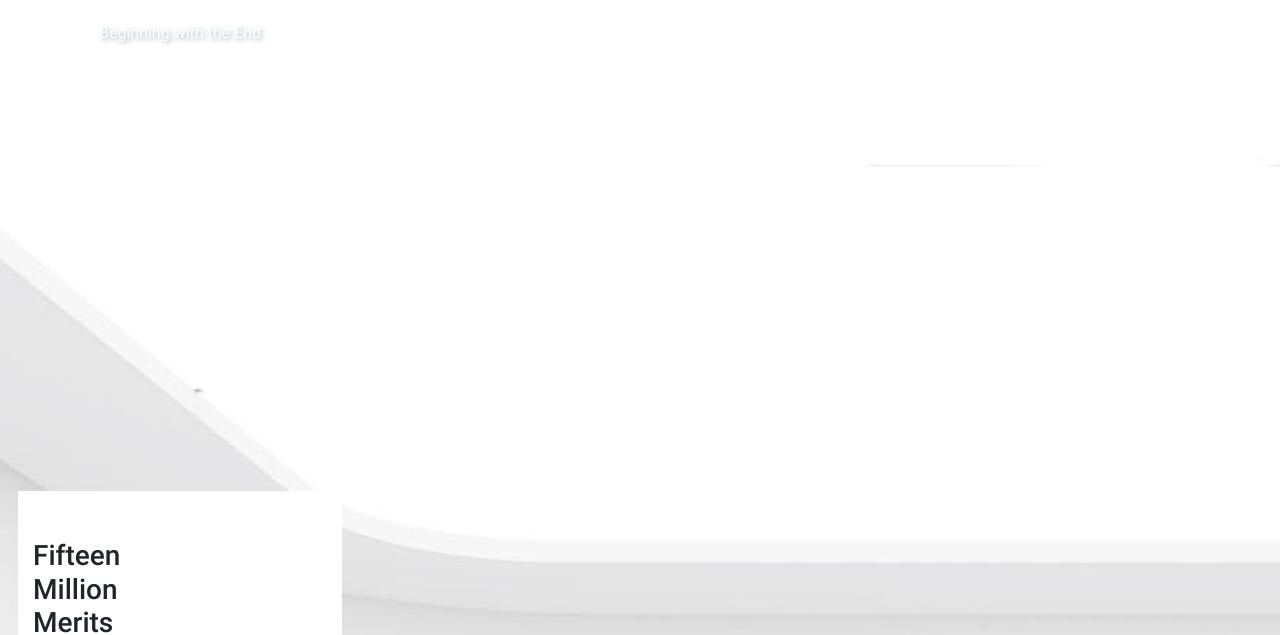
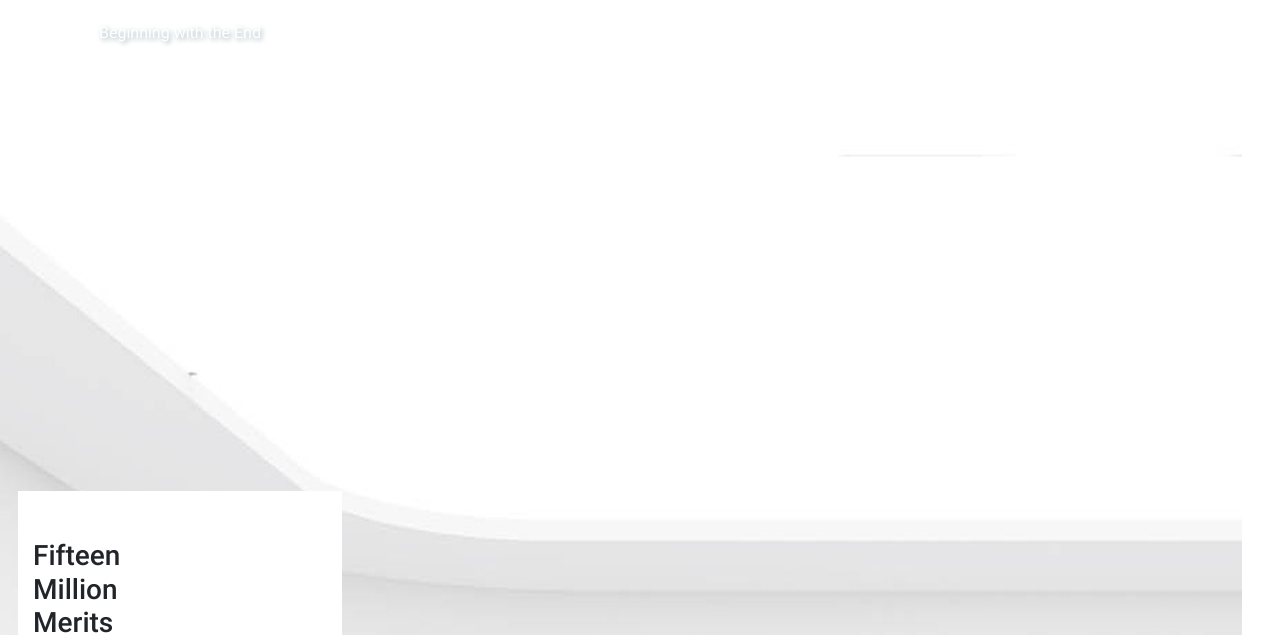
Before and after one commit to kabk/go-theses-20-emily-anderson, a plain HTML site: page future.html in a window 1280 px wide. Shown: the part 171-806 px from the top of the page. Drawn offline with Linux system fonts and the light colour scheme.

Commit message:
image fix attempt 6

```diff
--- a/future.html
+++ b/future.html
@@ -32,7 +32,7 @@
 
 <!-- Body -->
 
-<body style="background-image: url('img/future.jpg'); background-repeat: no-repeat; background-size: cover; overflow: scroll; background-attachment: fixed; width: auto; max-width: 360px ; height: auto; max-height: 780px ; position: absolute; margin-top:0px; margin-left:0px;">
+<body style="background-image: url('img/future.jpg'); background-repeat: no-repeat; background-attachment: fixed; width: auto; max-width: 360px ; height: auto; max-height: 780px ; position: absolute; margin-top:0px; margin-left:0px;">
   <!-- Navbar -->
   <nav class="navbar fixed-top navbar-expand-lg navbar-light scrolling-navbar" style="background-color: #ffffff;opacity:10%">
     <div class="container">
```
